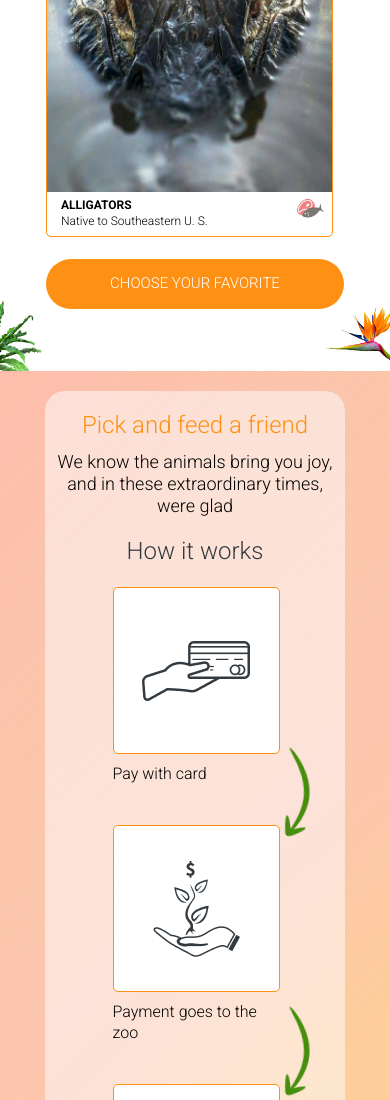
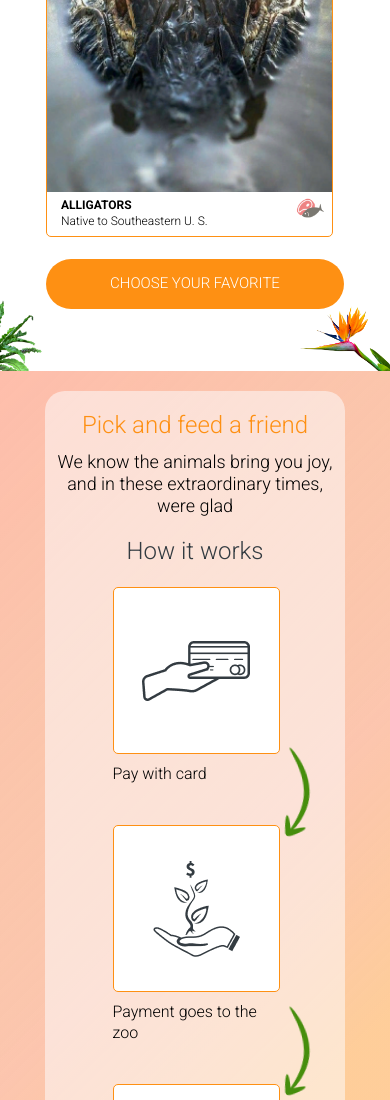
Before and after one commit to pogorelova-v/test, a plain HTML site: page index.html in a window 390 px wide. Shown: the part 1882-2982 px from the top of the page. Drawn offline with Linux system fonts and the light colour scheme.

Commit message:
Update style320.css

```diff
--- a/main/style320.css
+++ b/main/style320.css
@@ -157,9 +157,6 @@
 .strelitzia_foto img{
     height: 71px;
     width: auto;
-}
-.strelitzia_foto{
-    right: -25px;
 }
 .wrapper-pets-relativ{
     position: relative;
```
